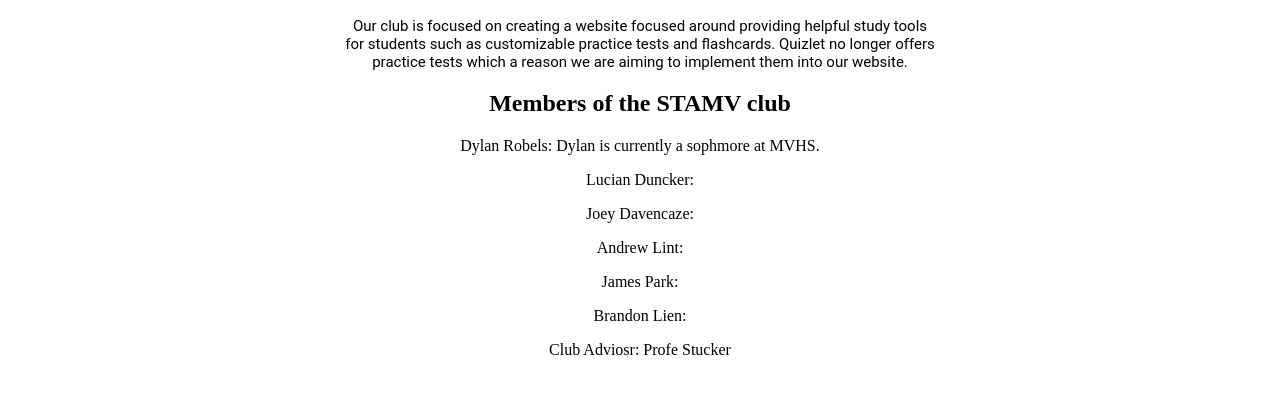
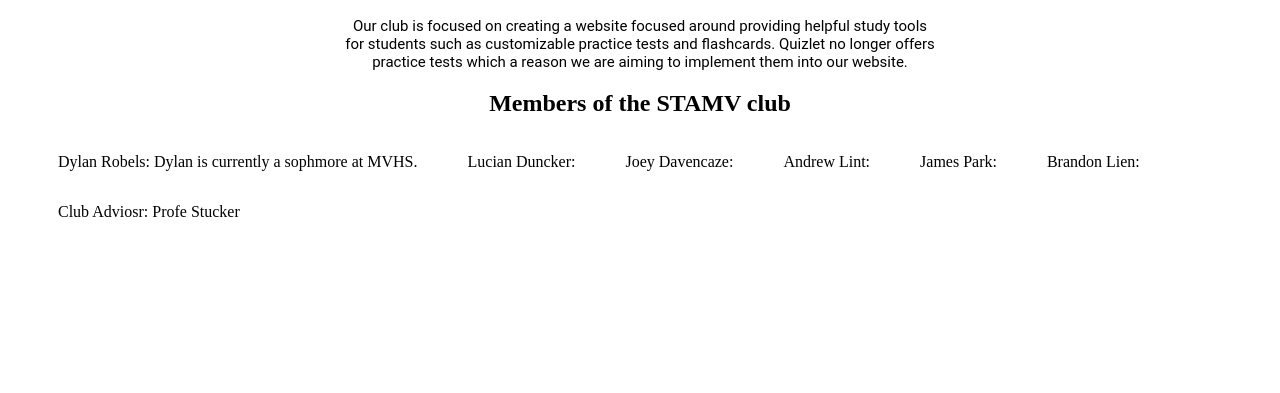
Before and after one commit to notaspect1/stamv, a plain HTML site: page about.html in a window 1280 px wide. Shown: the part 151-544 px from the top of the page. Drawn offline with Linux system fonts and the light colour scheme.

Commit message:
Update about.html

```diff
--- a/about.html
+++ b/about.html
@@ -20,13 +20,13 @@
         </div>
         <div>
         <h2 style="text-align:center;"> Members of the STAMV club</h2>
-            <p style="text-align:center;">Dylan Robels: Dylan is currently a sophmore at MVHS. </p>
-            <p style="text-align:center;">Lucian Duncker: </p>
-            <p style="text-align:center;">Joey Davencaze: </p>
-            <p style="text-align:center;">Andrew Lint: </p>
-            <p style="text-align:center;">James Park: </p>
-            <p style="text-align:center;">Brandon Lien: </p>
-            <p style="text-align:center;">Club Adviosr: Profe Stucker</p>
+            <p style="float: left; padding-left:50px;">Dylan Robels: Dylan is currently a sophmore at MVHS. </p>
+            <p style="float: left; padding-left:50px;">Lucian Duncker: </p>
+            <p style="float: left; padding-left:50px;">Joey Davencaze: </p>
+            <p style="float: left; padding-left:50px;">Andrew Lint: </p>
+            <p style="float: left; padding-left:50px;">James Park: </p>
+            <p style="float: left; padding-left:50px;">Brandon Lien: </p>
+            <p style="float: left; padding-left:50px;">Club Adviosr: Profe Stucker</p>
         </div>
     </body>
 </html>
```
